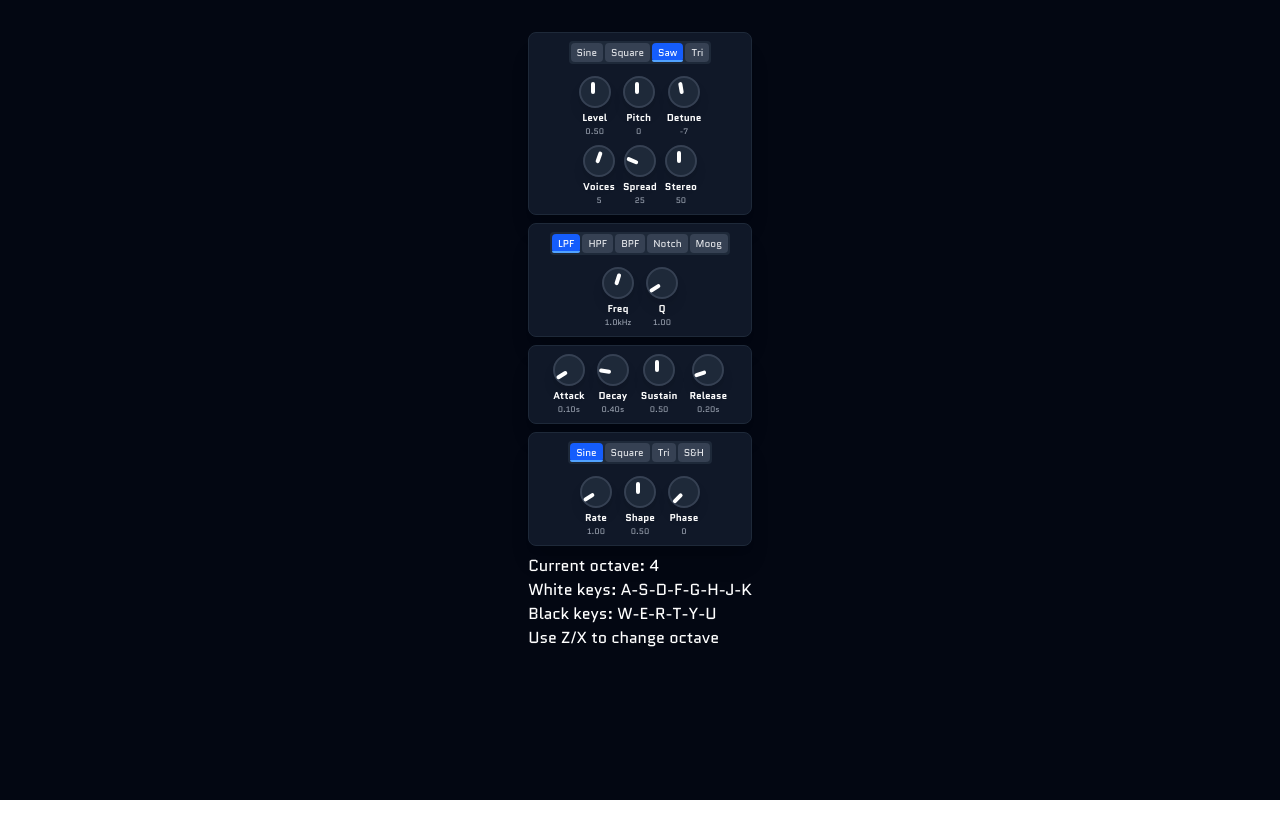
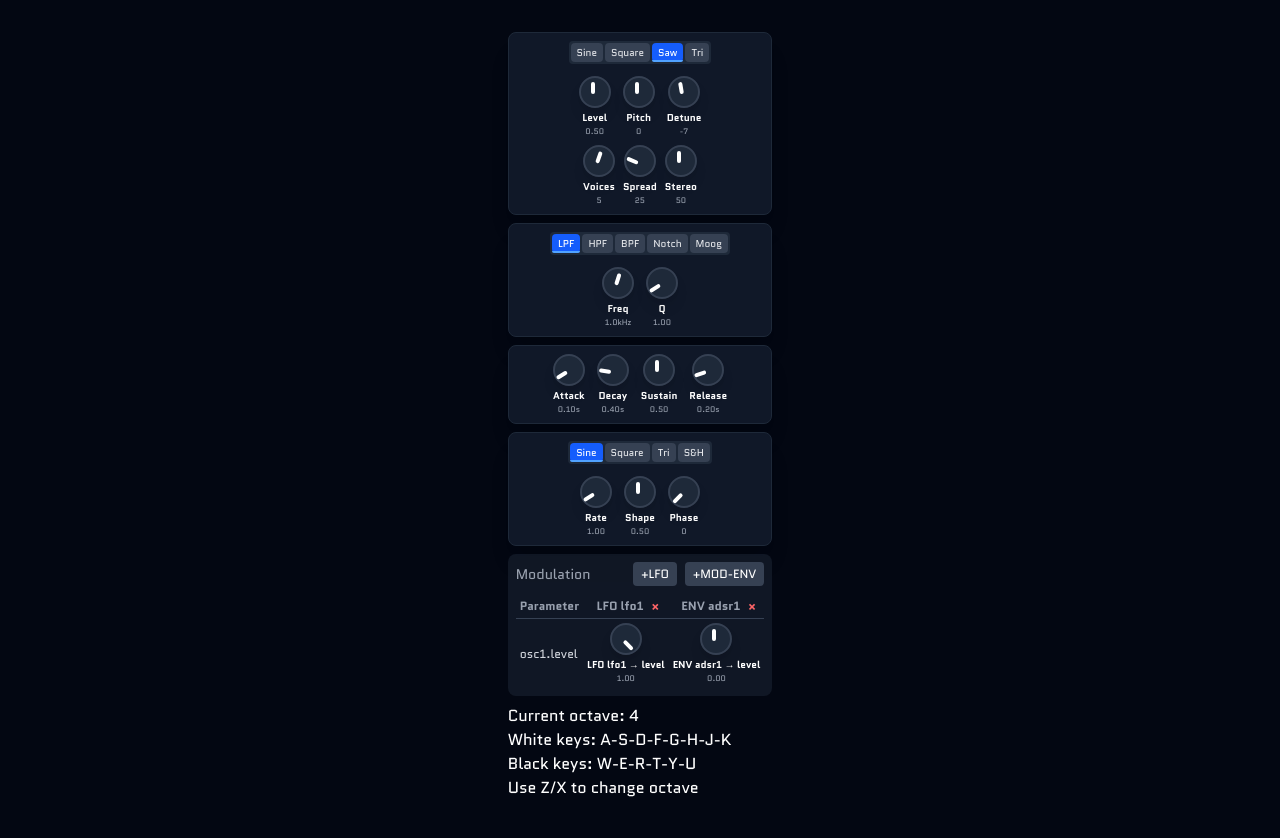
Before and after one commit to nexo-tech/use-synth, a Next.js app in the folder packages/example-app/: page /v3 in a window 1280 px wide. Shown: the top 838 px of the page. Before the commit the page ends 800 px from the top, so only its background shows below. Built offline with nearby package versions, Linux system fonts and the light colour scheme.

Commit message:
fixing mod matrix: progress

```diff
--- a/packages/example-app/app/components/ModulationMatrix.tsx
+++ b/packages/example-app/app/components/ModulationMatrix.tsx
@@ -1,56 +1,46 @@
-import React from 'react';
-import { Knob } from './Knob';
+import { useMemo } from "react";
+import { Modulation, ModulationEvent } from "../v3/base";
+import { Knob } from "./Knob";
 
-export interface ModulationSource {
+interface ModulationMatrixProps {
+  lastTouchedParam: {
     id: string;
-  type: 'env' | 'lfo';
+    parameter: string;
+  } | null;
+  activeModulations: Modulation[];
+  modulationSources: {
+    id: string;
+    type: "env" | "lfo";
     name: string;
+  }[];
+  onModulationChange(ev: ModulationEvent): void;
 }
 
-export interface ModulationTarget {
-  id: string;
-  name: string;
-  componentId: string;
-  componentType: 'osc' | 'filter';
-  parameter: string;
+export default function ModulationMatrix({
+  activeModulations,
+  modulationSources,
+  lastTouchedParam,
+  onModulationChange,
+}: ModulationMatrixProps) {
+  // Get unique targets from active modulations
+  const activeTargets = useMemo(() => {
+    const res: { id: string; parameter: string }[] = [];
+    activeModulations.forEach((mod) => {
+      res.push({
+        id: mod.toID,
+        parameter: mod.parameter,
+      });
+    });
+
+    if (lastTouchedParam) {
+      res.push({
+        id: lastTouchedParam.id,
+        parameter: lastTouchedParam.parameter,
+      });
     }
 
-export interface ModulationConnection {
-  sourceId: string;
-  targetId: string;
-  amount: number;
-}
-
-interface ModulationMatrixProps {
-  sources: ModulationSource[];
-  targets: ModulationTarget[];
-  connections: ModulationConnection[];
-  onConnectionChange: (sourceId: string, targetId: string, amount: number) => void;
-  onSourceClick: (sourceId: string) => void;
-  onCreateLFO: () => void;
-  onCreateModEnv: () => void;
-  onRemoveSource: (sourceId: string) => void;
-  lastTouchedParam: string | null;
-}
-
-export const ModulationMatrix: React.FC<ModulationMatrixProps> = ({
-  sources,
-  targets,
-  connections,
-  onConnectionChange,
-  onSourceClick,
-  onCreateLFO,
-  onCreateModEnv,
-  onRemoveSource,
-  lastTouchedParam,
-}) => {
-  // Get all target IDs that have active connections
-  const activeTargetIds = new Set(connections.map(conn => conn.targetId));
-
-  // Filter targets to show only those with active connections or the last touched parameter
-  const visibleTargets = targets.filter(target =>
-    activeTargetIds.has(target.id) || target.id === lastTouchedParam
-  );
+    return res;
+  }, [activeModulations, lastTouchedParam]);
 
   return (
     <div className="bg-gray-800/50 rounded-lg p-2">
@@ -58,13 +48,13 @@ export const ModulationMatrix: React.FC<ModulationMatrixProps> = ({
         <div className="text-sm font-quantico text-gray-400">Modulation</div>
         <div className="flex gap-2">
           <button
-            onClick={onCreateLFO}
+            onClick={() => {}}
             className="px-2 py-1 text-xs font-quantico bg-gray-700 hover:bg-gray-600 rounded"
           >
             +LFO
           </button>
           <button
-            onClick={onCreateModEnv}
+            onClick={() => {}}
             className="px-2 py-1 text-xs font-quantico bg-gray-700 hover:bg-gray-600 rounded"
           >
             +MOD-ENV
@@ -75,8 +65,10 @@ export const ModulationMatrix: React.FC<ModulationMatrixProps> = ({
         <table className="w-full">
           <thead>
             <tr>
-              <th className="text-left text-xs font-quantico text-gray-400 p-1">Parameter</th>
-              {sources.map(source => (
+              <th className="text-left text-xs font-quantico text-gray-400 p-1">
+                Parameter
+              </th>
+              {modulationSources.map((source) => (
                 <th
                   key={source.id}
                   className="text-center text-xs font-quantico text-gray-400 p-1"
@@ -84,12 +76,12 @@ export const ModulationMatrix: React.FC<ModulationMatrixProps> = ({
                   <div className="flex items-center justify-center gap-1">
                     <span
                       className="cursor-pointer hover:bg-gray-700/50 px-1"
-                      onClick={() => onSourceClick(source.id)}
+                      // onClick={() => onSourceClick(source.id)}
                     >
                       {source.name}
                     </span>
                     <button
-                      onClick={() => onRemoveSource(source.id)}
+                      // onClick={() => onRemoveSource(source.id)}
                       className="text-red-400 hover:text-red-300"
                     >
                       ×
@@ -100,16 +92,30 @@ export const ModulationMatrix: React.FC<ModulationMatrixProps> = ({
             </tr>
           </thead>
           <tbody>
-            {visibleTargets.map(target => (
-              <tr key={target.id} className={`border-t border-gray-700 ${target.id === lastTouchedParam ? 'bg-gray-700/30' : ''}`}>
+            {activeTargets.map((target) => {
+              const isLastTouched =
+                lastTouchedParam &&
+                target.id === lastTouchedParam.id &&
+                target.parameter === lastTouchedParam.parameter;
+
+              return (
+                <tr
+                  key={target.id}
+                  className={`border-t border-gray-700 ${
+                    isLastTouched ? "bg-gray-700/30" : ""
+                  }`}
+                >
                   <td className="text-xs font-quantico text-gray-300 p-1">
-                  {target.componentId}.{target.parameter}
+                    {target.id}.{target.parameter}
                   </td>
-                {sources.map(source => {
-                  const connection = connections.find(
-                    conn => conn.sourceId === source.id && conn.targetId === target.id
+                  {modulationSources.map((source) => {
+                    const modulation = activeModulations.find(
+                      (mod) =>
+                        mod.fromID === source.id &&
+                        mod.toID === target.id &&
+                        mod.parameter === target.parameter
                     );
-                  const amount = connection?.amount ?? 0;
+                    const amount = modulation?.amount ?? 0;
 
                     return (
                       <td key={`${target.id}-${source.id}`} className="p-1">
@@ -117,23 +123,230 @@ export const ModulationMatrix: React.FC<ModulationMatrixProps> = ({
                           <Knob
                             size="sm"
                             value={amount}
-                          onChange={(value) => onConnectionChange(source.id, target.id, value)}
+                            onChange={(value) =>
+                              // handleModulationChange(
+                              //   source.id,
+                              //   target.id,
+                              //   value
+                              // )
+                              {}
+                            }
                             min={-1}
                             max={1}
                             step={0.01}
-                          label={`${source.name} → ${target.name}`}
+                            label={`${source.name} → ${target.parameter}`}
                           />
                         </div>
                       </td>
                     );
                   })}
                 </tr>
-            ))}
+              );
+            })}
           </tbody>
         </table>
       </div>
     </div>
   );
-};
+}
 
-export default ModulationMatrix;
+// export interface ModulationSource {
+//   id: string;
+//   type: "env" | "lfo";
+//   name: string;
+// }
+
+// export interface ModulationTarget {
+//   id: string;
+//   name: string;
+//   componentId: string;
+//   componentType: "osc" | "filter";
+//   parameter: string;
+// }
+
+// interface ModulationMatrixProps {
+//   engine: SynthEngine;
+//   sources: ModulationSource[];
+//   lastTouchedParam: {
+//     id: string;
+//     parameter: string;
+//     value: number;
+//   } | null;
+//   onSourceClick: (sourceId: string) => void;
+//   onCreateLFO: () => void;
+//   onCreateModEnv: () => void;
+//   onRemoveSource: (sourceId: string) => void;
+// }
+
+// export const ModulationMatrix: React.FC<ModulationMatrixProps> = ({
+//   engine,
+//   sources,
+//   lastTouchedParam,
+//   onSourceClick,
+//   onCreateLFO,
+//   onCreateModEnv,
+//   onRemoveSource,
+// }) => {
+//   // Get all active modulations from the engine
+//   const activeModulations = engine?.modulations?.getAllModulations() ?? [];
+//   console.log(activeModulations);
+
+//   // Get unique targets from active modulations
+//   const activeTargets = Array.from(
+//     new Set(activeModulations.map((mod) => mod.toID))
+//   ).map((targetId) => {
+//     return {
+//       id: targetId,
+//       name: activeModulations.find((m) => m.toID === targetId)?.parameter || "",
+//       componentId: targetId,
+//       componentType: "osc" as "osc" | "filter", // TODO: determine from modulation
+//       parameter:
+//         activeModulations.find((m) => m.toID === targetId)?.parameter || "",
+//     };
+//   });
+
+//   // Add last touched parameter if it exists and isn't already in active targets
+//   const visibleTargets = [
+//     ...activeTargets,
+//     ...(lastTouchedParam &&
+//     !activeTargets.some((t) => t.id === lastTouchedParam.id)
+//       ? [
+//           {
+//             id: lastTouchedParam.id,
+//             name: lastTouchedParam.parameter,
+//             componentId: lastTouchedParam.id,
+//             componentType: "osc" as "osc" | "filter", // TODO: determine from modulation
+//             parameter: lastTouchedParam.parameter,
+//           },
+//         ]
+//       : []),
+//   ];
+
+//   const handleModulationChange = (
+//     sourceId: string,
+//     targetId: string,
+//     amount: number
+//   ) => {
+//     if (!lastTouchedParam) return;
+
+//     console.log(sourceId, targetId, lastTouchedParam.parameter, amount);
+
+//     // Send modulation event to the engine
+//     engine.sendEvent(
+//       new ModulationEvent(
+//         sourceId,
+//         targetId,
+//         lastTouchedParam.parameter,
+//         amount
+//       )
+//     );
+//   };
+
+//   return (
+//     <div className="bg-gray-800/50 rounded-lg p-2">
+//       <div className="flex justify-between items-center mb-2">
+//         <div className="text-sm font-quantico text-gray-400">Modulation</div>
+//         <div className="flex gap-2">
+//           <button
+//             onClick={onCreateLFO}
+//             className="px-2 py-1 text-xs font-quantico bg-gray-700 hover:bg-gray-600 rounded"
+//           >
+//             +LFO
+//           </button>
+//           <button
+//             onClick={onCreateModEnv}
+//             className="px-2 py-1 text-xs font-quantico bg-gray-700 hover:bg-gray-600 rounded"
+//           >
+//             +MOD-ENV
+//           </button>
+//         </div>
+//       </div>
+//       <div className="overflow-x-auto">
+//         <table className="w-full">
+//           <thead>
+//             <tr>
+//               <th className="text-left text-xs font-quantico text-gray-400 p-1">
+//                 Parameter
+//               </th>
+//               {sources.map((source) => (
+//                 <th
+//                   key={source.id}
+//                   className="text-center text-xs font-quantico text-gray-400 p-1"
+//                 >
+//                   <div className="flex items-center justify-center gap-1">
+//                     <span
+//                       className="cursor-pointer hover:bg-gray-700/50 px-1"
+//                       onClick={() => onSourceClick(source.id)}
+//                     >
+//                       {source.name}
+//                     </span>
+//                     <button
+//                       onClick={() => onRemoveSource(source.id)}
+//                       className="text-red-400 hover:text-red-300"
+//                     >
+//                       ×
+//                     </button>
+//                   </div>
+//                 </th>
+//               ))}
+//             </tr>
+//           </thead>
+//           <tbody>
+//             {visibleTargets.map((target) => {
+//               const isLastTouched =
+//                 lastTouchedParam &&
+//                 target.id === lastTouchedParam.id &&
+//                 target.parameter === lastTouchedParam.parameter;
+
+//               return (
+//                 <tr
+//                   key={target.id}
+//                   className={`border-t border-gray-700 ${
+//                     isLastTouched ? "bg-gray-700/30" : ""
+//                   }`}
+//                 >
+//                   <td className="text-xs font-quantico text-gray-300 p-1">
+//                     {target.componentId}.{target.parameter}
+//                   </td>
+//                   {sources.map((source) => {
+//                     const modulation = activeModulations.find(
+//                       (mod) =>
+//                         mod.fromID === source.id &&
+//                         mod.toID === target.id &&
+//                         mod.parameter === target.parameter
+//                     );
+//                     const amount = modulation?.amount ?? 0;
+
+//                     return (
+//                       <td key={`${target.id}-${source.id}`} className="p-1">
+//                         <div className="flex justify-center">
+//                           <Knob
+//                             size="sm"
+//                             value={amount}
+//                             onChange={(value) =>
+//                               handleModulationChange(
+//                                 source.id,
+//                                 target.id,
+//                                 value
+//                               )
+//                             }
+//                             min={-1}
+//                             max={1}
+//                             step={0.01}
+//                             label={`${source.name} → ${target.name}`}
+//                           />
+//                         </div>
+//                       </td>
+//                     );
+//                   })}
+//                 </tr>
+//               );
+//             })}
+//           </tbody>
+//         </table>
+//       </div>
+//     </div>
+//   );
+// };
+
+// export default ModulationMatrix;
--- a/packages/example-app/app/v3/base.ts
+++ b/packages/example-app/app/v3/base.ts
@@ -1,6 +1,12 @@
 import { SynthEngine } from "./engine";
 
 export type NodeOutput = AudioNode | null | Map<number, AudioNode>;
+export interface Modulation {
+  fromID: string;
+  toID: string;
+  parameter: string;
+  amount: number; // -1 to 1
+}
 
 export const availableModulationTargets = [
   {
--- a/packages/example-app/app/v3/page.tsx
+++ b/packages/example-app/app/v3/page.tsx
@@ -4,8 +4,14 @@ import { Envelope } from "../components/Envelope";
 import Osc from "../components/Osc";
 import Filter from "../components/Filter";
 import LFO from "../components/LFO";
+import ModulationMatrix from "../components/ModulationMatrix";
 import { EnvelopeConfig } from "../page";
-import { availableModulationTargets, ParameterChangeEvent } from "./base";
+import {
+  availableModulationTargets,
+  ParameterChangeEvent,
+  NodeCreateEvent,
+  NodeDeleteEvent,
+} from "./base";
 import { useEngine } from "./hooks/use-engine";
 import { useKeyboardNotes } from "./hooks/use-keyboard-notes";
 import Oscilloscope from "../components/Oscilloscope";
@@ -27,39 +33,15 @@ export default function OscillatorPage() {
   const lfos = engine.current
     ?.getLFOs()
     .map((x) => [x.id, x.getConfig()] as const);
-  const lfo = (() => {
-    try {
-      // @ts-ignore
-      if (window.modg) {
-        // @ts-ignore
-        return window.modg;
-      }
-      const x = engine.current?.getLFOs()?.[0]?.getNodeOutput();
-      console.log({ x });
-      if (x instanceof Map) {
-        return Array.from(x.values())[0];
-      } else if (x instanceof AudioNode) {
-        return x;
-      }
-      return null;
-    } catch {
-      return null;
-    }
-  })();
 
   const [lastTouchedModulateableParam, setLastTouchedModulateableParam] =
     useState<{
       id: string;
       parameter: string;
-      value: number;
     } | null>(null);
+
   const setLastTouchedModulateableParamChecked = useCallback(
-    (param: {
-      componentType: string;
-      id: string;
-      parameter: string;
-      value: number;
-    }) => {
+    (param: { componentType: string; id: string; parameter: string }) => {
       for (const target of availableModulationTargets) {
         if (
           target.componentType === param.componentType &&
@@ -72,6 +54,60 @@ export default function OscillatorPage() {
     },
     []
   );
+
+  const handleCreateLFO = useCallback(() => {
+    if (!engine.current) return;
+    const id = `lfo${engine.current.getLFOs().length + 1}`;
+    engine.current.sendEvent(
+      new NodeCreateEvent(id, "lfo", {
+        type: "sine",
+        rate: 5,
+        sync: false,
+        shape: 0.5,
+        phase: 0,
+      })
+    );
+  }, [engine]);
+
+  const handleCreateModEnv = useCallback(() => {
+    if (!engine.current) return;
+    const id = `env${engine.current.getEnvelopes().length + 1}`;
+    engine.current.sendEvent(
+      new NodeCreateEvent(id, "adsr", {
+        attack: 0.1,
+        decay: 0.1,
+        sustain: 0.5,
+        release: 0.1,
+      })
+    );
+  }, [engine]);
+
+  const handleRemoveSource = useCallback(
+    (sourceId: string) => {
+      if (!engine.current) return;
+      engine.current.sendEvent(new NodeDeleteEvent(sourceId));
+    },
+    [engine]
+  );
+
+  const handleSourceClick = useCallback((sourceId: string) => {
+    // You can implement source selection/editing here if needed
+    console.log("Source clicked:", sourceId);
+  }, []);
+
+  // Create modulation sources from LFOs and envelopes
+  const modulationSources = [
+    ...(lfos?.map(([id, config]) => ({
+      id,
+      type: "lfo" as const,
+      name: `LFO ${id}`,
+    })) ?? []),
+    ...(envelopes?.map(([id, config]) => ({
+      id,
+      type: "env" as const,
+      name: `ENV ${id}`,
+    })) ?? []),
+  ];
 
   return (
     <main className="flex min-h-screen flex-col items-center p-8 bg-gray-950 text-white">
@@ -89,7 +125,6 @@ export default function OscillatorPage() {
                     componentType: "osc",
                     id: x[0],
                     parameter: k,
-                    value: v,
                   });
                 }
               }}
@@ -104,8 +139,12 @@ export default function OscillatorPage() {
                 for (let k in c) {
                   const v = (c as Record<string, any>)[k];
                   const ev = new ParameterChangeEvent<any>(x[0], k, v);
-                  console.log("sending event", ev);
                   engine.current?.sendEvent(ev);
+                  setLastTouchedModulateableParamChecked({
+                    componentType: "filter",
+                    id: x[0],
+                    parameter: k,
+                  });
                 }
               }}
             />
@@ -139,7 +178,17 @@ export default function OscillatorPage() {
             />
           </div>
         ))}
-        {lfo && <Oscilloscope audioNode={lfo} width={400} height={200} />}
+
+        {engine.current && (
+          <ModulationMatrix
+            activeModulations={engine.current.modulations.getAllModulations()}
+            modulationSources={modulationSources}
+            lastTouchedParam={lastTouchedModulateableParam}
+            onModulationChange={(ev) => {
+              engine.current?.sendEvent(ev);
+            }}
+          />
+        )}
 
         <div className="mb-4">
           <p>Current octave: {octave}</p>
```
Also changed, not shown: packages/example-app/app/v3/engine.ts (+1 -7 lines). Lines whose indentation alone changed are shown as unchanged.
